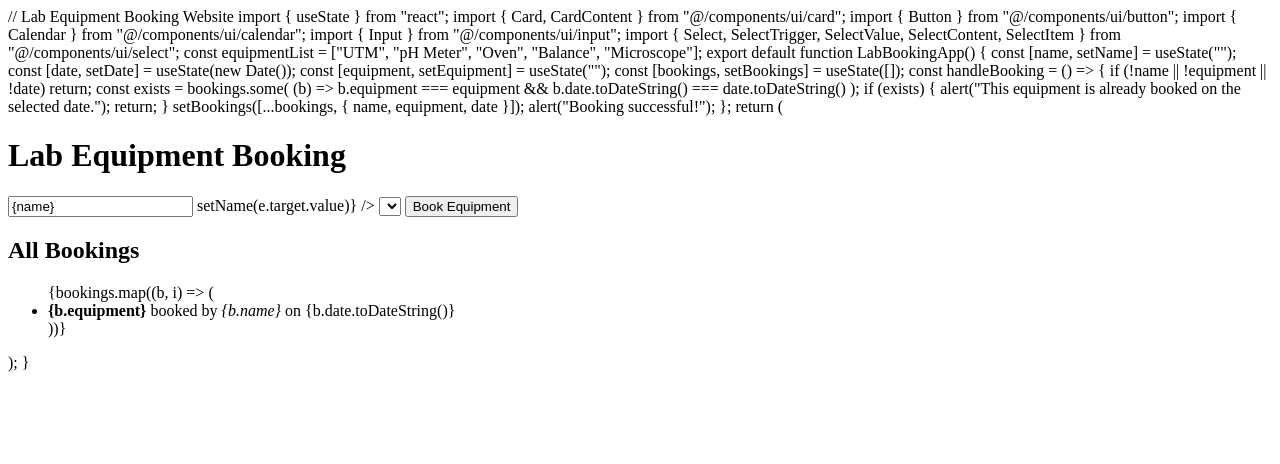
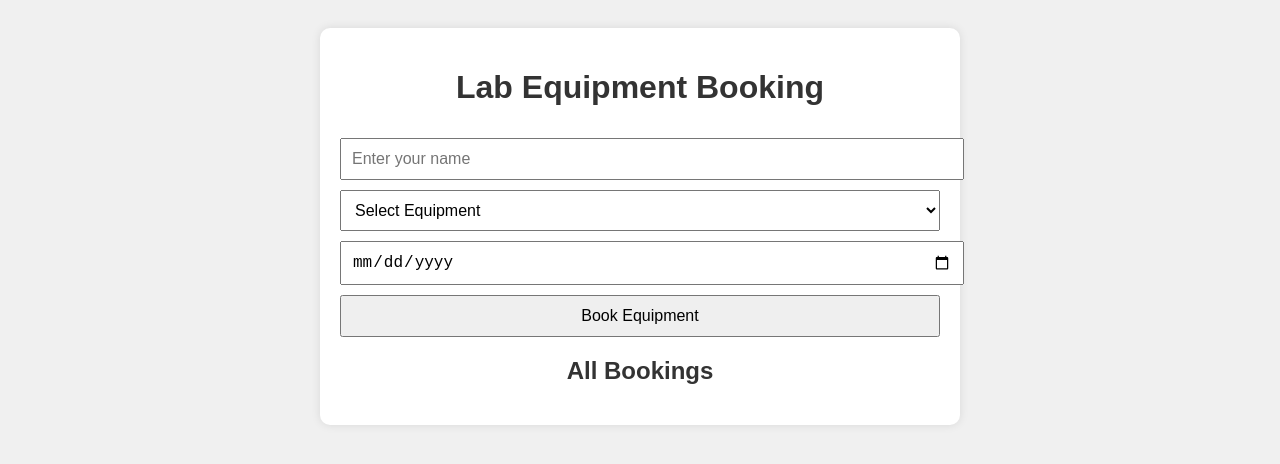
Before and after one commit to rajukumarsri421/lab-equiment-booking, a plain HTML site: page index.html in a window 1280 px wide. Drawn offline with Linux system fonts and the light colour scheme.

Commit message:
Update index.html

```diff
--- a/index.html
+++ b/index.html
@@ -1,67 +1,109 @@
-// Lab Equipment Booking Website
-import { useState } from "react";
-import { Card, CardContent } from "@/components/ui/card";
-import { Button } from "@/components/ui/button";
-import { Calendar } from "@/components/ui/calendar";
-import { Input } from "@/components/ui/input";
-import { Select, SelectTrigger, SelectValue, SelectContent, SelectItem } from "@/components/ui/select";
+<!DOCTYPE html>
+<html lang="en">
+<head>
+  <meta charset="UTF-8" />
+  <meta name="viewport" content="width=device-width, initial-scale=1.0" />
+  <title>Lab Equipment Booking</title>
+  <style>
+    body {
+      font-family: Arial, sans-serif;
+      background: #f0f0f0;
+      padding: 20px;
+    }
+    .container {
+      max-width: 600px;
+      margin: auto;
+      background: white;
+      padding: 20px;
+      border-radius: 10px;
+      box-shadow: 0 0 10px rgba(0,0,0,0.1);
+    }
+    h1, h2 {
+      text-align: center;
+      color: #333;
+    }
+    input, select, button {
+      width: 100%;
+      padding: 10px;
+      margin-top: 10px;
+      font-size: 16px;
+    }
+    ul {
+      padding-left: 0;
+      list-style-type: none;
+    }
+    li {
+      background: #e0e0e0;
+      padding: 10px;
+      margin-top: 5px;
+      border-radius: 5px;
+    }
+  </style>
+</head>
+<body>
+  <div class="container">
+    <h1>Lab Equipment Booking</h1>
 
-const equipmentList = ["UTM", "pH Meter", "Oven", "Balance", "Microscope"];
+    <input type="text" id="name" placeholder="Enter your name" />
 
-export default function LabBookingApp() {
-  const [name, setName] = useState("");
-  const [date, setDate] = useState(new Date());
-  const [equipment, setEquipment] = useState("");
-  const [bookings, setBookings] = useState([]);
+    <select id="equipment">
+      <option value="">Select Equipment</option>
+      <option value="UTM">UTM</option>
+      <option value="pH Meter">pH Meter</option>
+      <option value="Oven">Oven</option>
+      <option value="Balance">Balance</option>
+      <option value="Microscope">Microscope</option>
+    </select>
 
-  const handleBooking = () => {
-    if (!name || !equipment || !date) return;
-    const exists = bookings.some(
-      (b) => b.equipment === equipment && b.date.toDateString() === date.toDateString()
-    );
-    if (exists) {
-      alert("This equipment is already booked on the selected date.");
-      return;
+    <input type="date" id="date" />
+
+    <button onclick="bookEquipment()">Book Equipment</button>
+
+    <h2>All Bookings</h2>
+    <ul id="bookingList"></ul>
+  </div>
+
+  <script>
+    const bookings = [];
+
+    function bookEquipment() {
+      const name = document.getElementById('name').value.trim();
+      const equipment = document.getElementById('equipment').value;
+      const date = document.getElementById('date').value;
+
+      if (!name || !equipment || !date) {
+        alert("Please fill in all fields.");
+        return;
+      }
+
+      const duplicate = bookings.find(
+        (b) => b.equipment === equipment && b.date === date
+      );
+
+      if (duplicate) {
+        alert("This equipment is already booked on that date.");
+        return;
+      }
+
+      bookings.push({ name, equipment, date });
+      displayBookings();
+      alert("Booking successful!");
+
+      // Clear fields
+      document.getElementById('name').value = '';
+      document.getElementById('equipment').value = '';
+      document.getElementById('date').value = '';
     }
-    setBookings([...bookings, { name, equipment, date }]);
-    alert("Booking successful!");
-  };
 
-  return (
-    <div className="max-w-2xl mx-auto p-4 space-y-4">
-      <h1 className="text-2xl font-bold">Lab Equipment Booking</h1>
-
-      <Card>
-        <CardContent className="space-y-4 pt-4">
-          <Input placeholder="Enter your name" value={name} onChange={(e) => setName(e.target.value)} />
-
-          <Select onValueChange={setEquipment}>
-            <SelectTrigger>
-              <SelectValue placeholder="Select Equipment" />
-            </SelectTrigger>
-            <SelectContent>
-              {equipmentList.map((eq) => (
-                <SelectItem key={eq} value={eq}>{eq}</SelectItem>
-              ))}
-            </SelectContent>
-          </Select>
-
-          <Calendar mode="single" selected={date} onSelect={setDate} className="rounded-md border" />
-
-          <Button onClick={handleBooking}>Book Equipment</Button>
-        </CardContent>
-      </Card>
-
-      <div>
-        <h2 className="text-xl font-semibold mt-6">All Bookings</h2>
-        <ul className="space-y-2 mt-2">
-          {bookings.map((b, i) => (
-            <li key={i} className="border rounded p-2 shadow">
-              <strong>{b.equipment}</strong> booked by <em>{b.name}</em> on {b.date.toDateString()}
-            </li>
-          ))}
-        </ul>
-      </div>
-    </div>
-  );
-}
+    function displayBookings() {
+      const list = document.getElementById('bookingList');
+      list.innerHTML = '';
+      bookings.forEach((b) => {
+        const li = document.createElement('li');
+        li.textContent = `${b.equipment} booked by ${b.name} on ${b.date}`;
+        list.appendChild(li);
+      });
+    }
+  </script>
+</body>
+</html>
```
